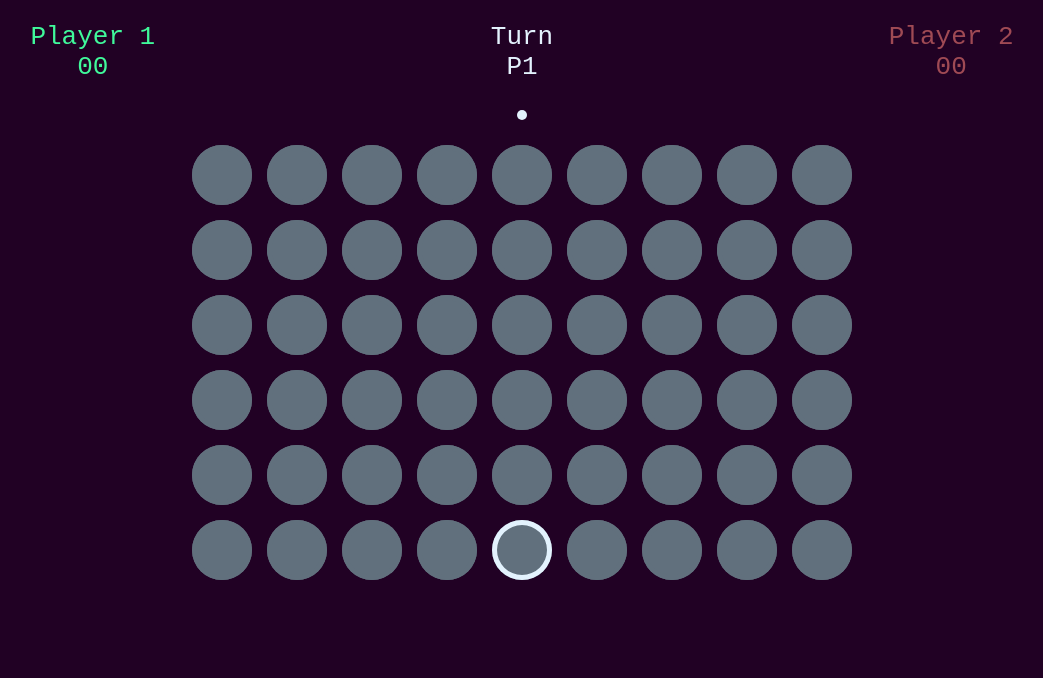
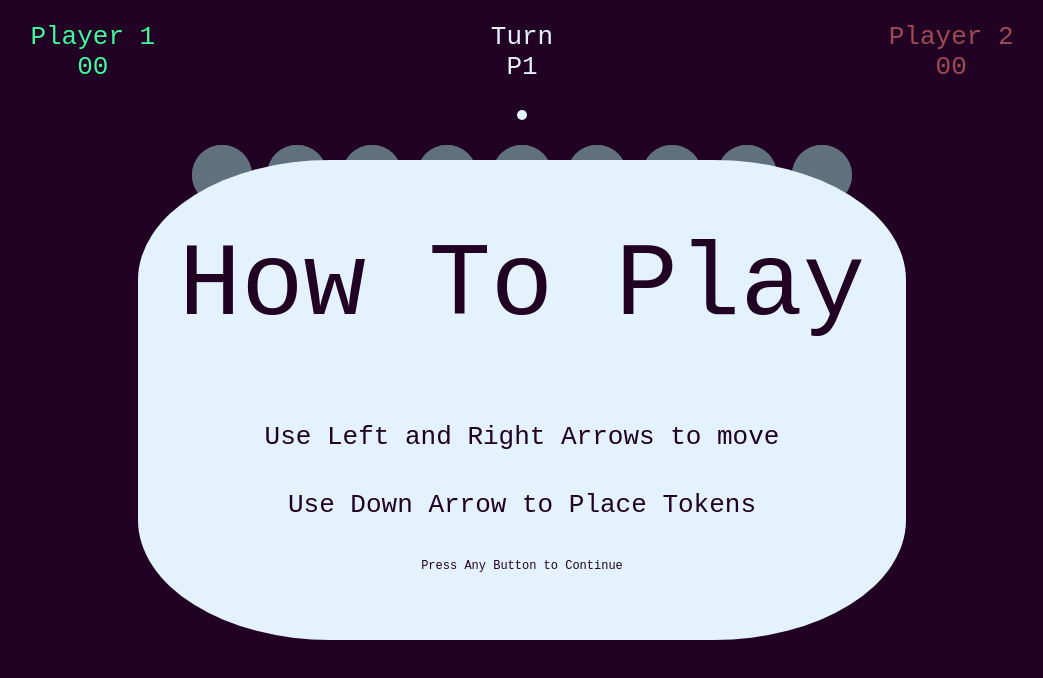
Before and after one commit to MattC733/ConnectFourWebGame, a plain HTML site: page Index.html in a window 1280 px wide. Shown: the whole page, without its empty margins (118-1161 px from the left). Drawn offline with Linux system fonts and the light colour scheme.

Commit message:
Pop Up tutorial Done

```diff
--- a/Index.css
+++ b/Index.css
@@ -7,6 +7,37 @@ body {
     gap: 14px;
     font-family: monospace;
     font-size: xx-large;
+}
+
+.popUp {
+    display: flex;
+    flex-direction: column;
+    background: #E3F2FD;
+    position: absolute;
+    top: 50%;
+    left: 50%;
+    transform: translateY(-50%) translateX(-50%);
+    height: 60%;
+    width: 60%;
+    justify-content: center;
+    text-align: center;
+    border-radius: 25%;
+}
+
+.popTitle {
+    color: #210124;
+    font-size: 4em;
+    margin-bottom: 10%;
+}
+
+.popInstructions {
+    color: #210124;
+    margin-bottom: 5%;
+}
+
+.popCloseText {
+    color: #210124;
+    font-size: small;
 }
 
 header {
--- a/Index.html
+++ b/Index.html
@@ -23,6 +23,14 @@
             <div id="P2Score">00</div>
         </div>
     </header>
+
+    <div class="popUp" id="tutorial">
+        <div class="popTitle">How To Play</div>
+        <div class="popInstructions">Use Left and Right Arrows to move</div>
+        <div class="popInstructions">Use Down Arrow to Place Tokens</div>
+        <div class="popCloseText">Press Any Button to Continue</div>
+        <div></div>
+    </div>
 
     <main>
         <div class="secGridCon">
--- a/Index.js
+++ b/Index.js
@@ -11,6 +11,8 @@ chosenbtn.style.boxShadow = ' 0px 0px 0px 5px #E3F2FD inset'
 document.onkeydown = checkKey;
 
 function checkKey(e) {
+
+    document.getElementById('tutorial').style.display = 'none'
 
     e = e || window.event;
 
```
